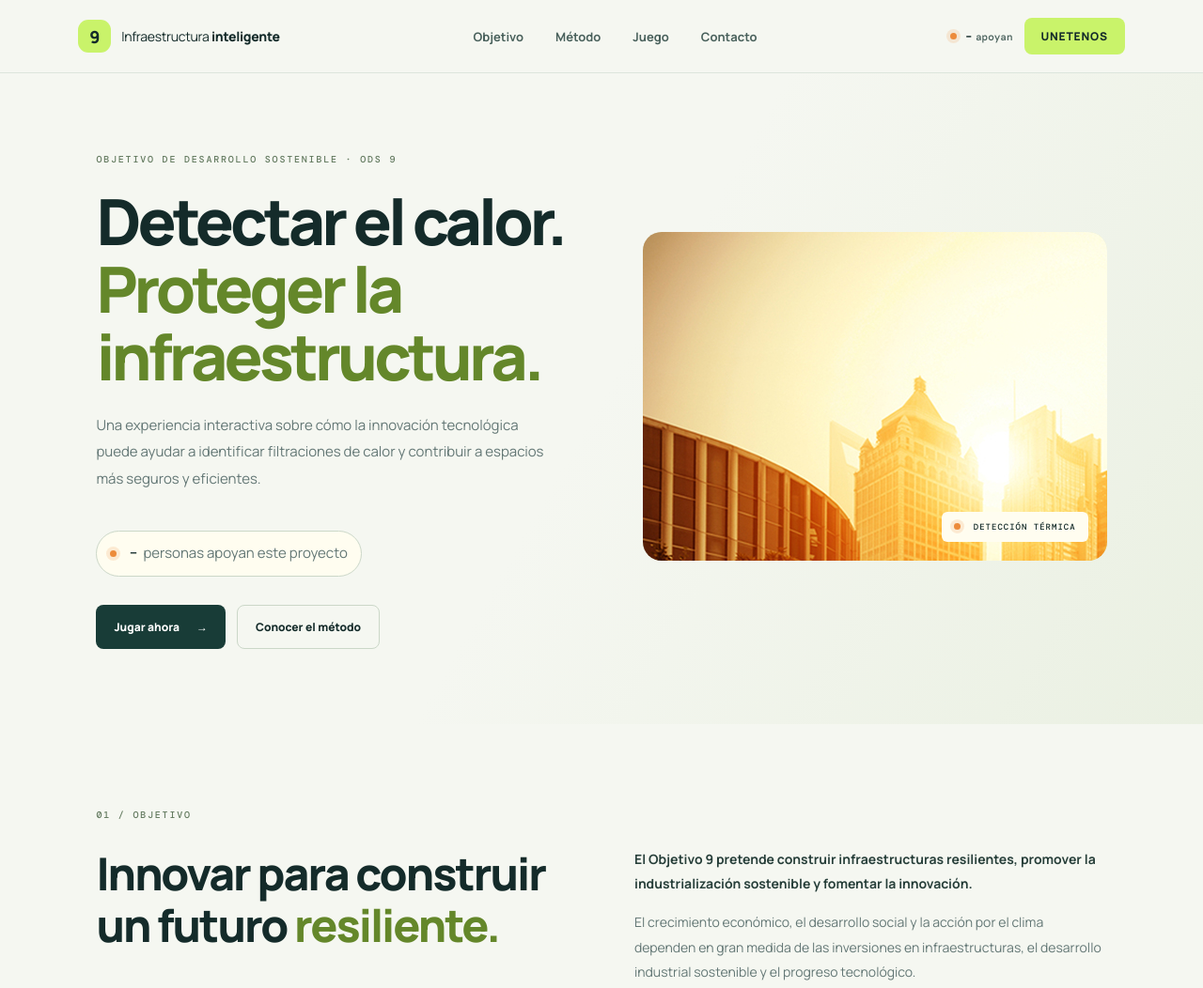
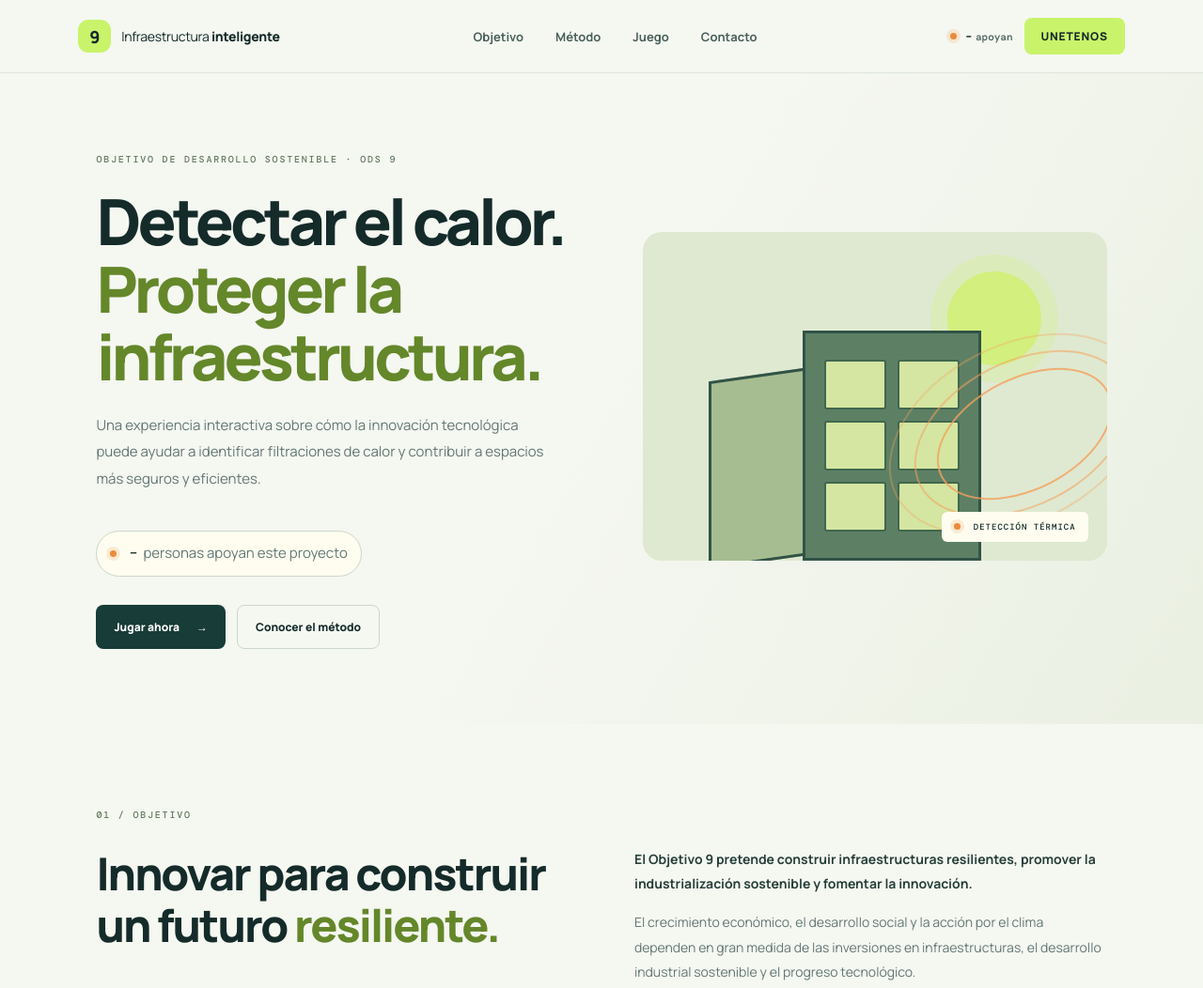
Before and after one commit to adolforamoscastro/ods9-infraestructura, a website: page public/index.html in a window 1280 px wide. Shown: the top 1052 px of the page at 94% size. Drawn offline with nearby package versions, Linux system fonts and the light colour scheme; no server answers.

Commit message:
Update index.html

```diff
--- a/public/index.html
+++ b/public/index.html
@@ -39,10 +39,10 @@
         </div>
       </div>
       <div class="hero-art" aria-label="Ilustración decorativa de un edificio y ondas térmicas">
-        <!-- <div class="sun"></div><div class="building building-back"></div> -->
-        <!-- <div class="building building-front"><i></i><i></i><i></i><i></i><i></i><i></i></div>
-        <div class="heat-wave wave-one"></div><div class="heat-wave wave-two"></div><div class="heat-wave wave-three"></div>-->
-         <img src="evoking_heat.jpg" alt="edificio calor" >
+        <div class="sun"></div><div class="building building-back"></div>
+        <div class="building building-front"><i></i><i></i><i></i><i></i><i></i><i></i></div>
+        <div class="heat-wave wave-one"></div><div class="heat-wave wave-two"></div><div class="heat-wave wave-three"></div>
+         <!--<img src="evoking_heat.jpg" alt="edificio calor" > -->
         <div class="art-label"><span class="pulse"></span> DETECCIÓN TÉRMICA</div>
       </div>
     </section>
```
